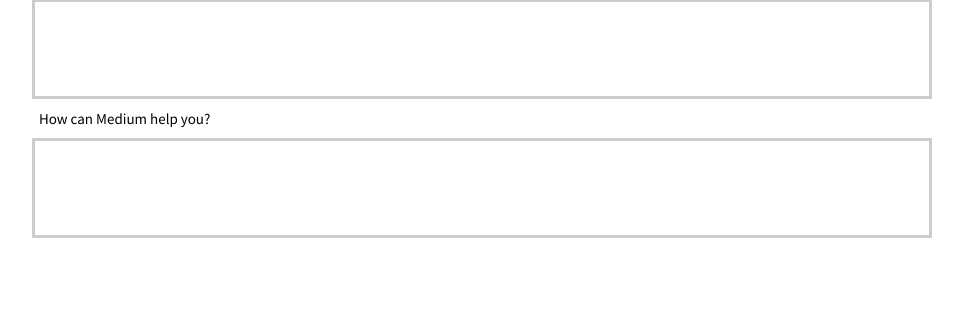
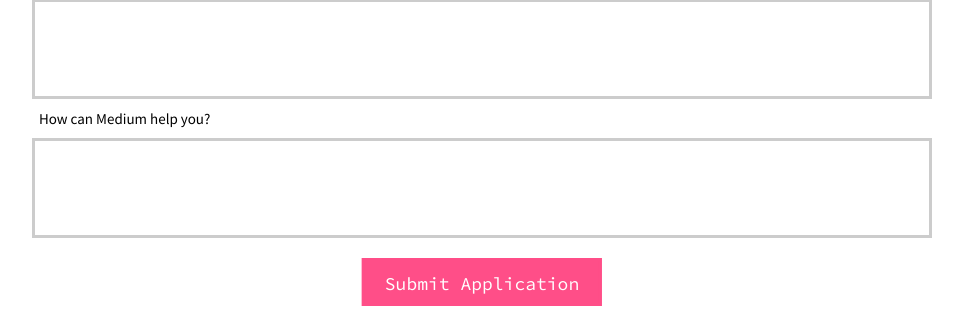
Before and after one commit to cornell-medium/django-backend, a Django app: page /apply/ in a window 1280 px wide. Shown: the part 828-1140 px from the top of the page, without its empty margins (158-1121 px from the left). Before the commit the page ends 1066 px from the top, so only its background shows below. Run offline with Django 3.2, Linux system fonts and the light colour scheme; style sheets or scripts are compiled from the project's sources.

Commit message:
Updated form again

```diff
--- a/static/css/apply.css
+++ b/static/css/apply.css
@@ -57,8 +57,7 @@ div#positions {
 
 form {
   position: relative;
-  top: 10px;
-  /* Radio button inner circle */ }
+  top: 10px; }
   form div.radio-group {
     padding-left: 10px; }
   form div.radio-indicator {
@@ -83,6 +82,17 @@ form {
     form div.radio-single label {
       position: relative;
       top: -6px; }
+  form div.radio-single input:focus ~ div.radio-indicator div {
+    background: #ff4e88; }
+  form div.radio-single input:checked ~ div.radio-indicator div {
+    background: #ff4e88; }
+  form div.radio-single div.radio-indicator:after {
+    top: 7px;
+    left: 7px;
+    width: 6px;
+    height: 6px;
+    border-radius: 50%;
+    background: #DDD; }
   form input[type=text] {
     outline: none;
     display: block;
@@ -107,17 +117,22 @@ form {
     width: 21px;
     height: 20px;
     opacity: 0; }
-  form div.radio-single input:focus ~ div.radio-indicator div {
-    background: #ff4e88; }
-  form div.radio-single input:checked ~ div.radio-indicator div {
-    background: #ff4e88; }
-  form div.radio-single div.radio-indicator:after {
-    top: 7px;
-    left: 7px;
-    width: 6px;
-    height: 6px;
-    border-radius: 50%;
-    background: #DDD; }
+  form input[type=submit] {
+    position: relative;
+    left: 50%;
+    transform: translateX(-50%);
+    border: 3px solid #ff4e88;
+    background: #ff4e88;
+    color: white;
+    font-family: 'Source Code Pro';
+    font-size: 18px;
+    margin-top: 10px;
+    padding: 11px 20px 8px 20px;
+    transition: ease-in-out 0.1s; }
+  form input[type=submit]:hover {
+    background: white;
+    color: #ff4e88;
+    cursor: pointer; }
   form label {
     margin-left: 7px;
     font-family: 'Source Sans Pro';
--- a/static/scss/apply.scss
+++ b/static/scss/apply.scss
@@ -113,6 +113,20 @@ form {
 			top: -6px;
 		}
 	}
+	div.radio-single input:focus ~ div.radio-indicator div {
+		background: $pink;
+	}
+	div.radio-single input:checked ~ div.radio-indicator div {
+			background: $pink;
+	}
+	div.radio-single div.radio-indicator:after {
+		top: 7px;
+		left: 7px;
+		width: 6px;
+		height: 6px;
+		border-radius: 50%;
+		background: #DDD;
+	}
 	input[type=text]  {
 		outline: none;
 		display: block;
@@ -140,23 +154,23 @@ form {
 		height: 20px;
 		opacity: 0;
 	}
-
-	div.radio-single input:focus ~ div.radio-indicator div {
+	input[type=submit] {
+		position: relative;
+		left: 50%;
+		transform: translateX(-50%);
+		border: 3px solid $pink;
 		background: $pink;
+		color: white;
+		font-family: 'Source Code Pro';
+		font-size: 18px;
+		margin-top: 10px;
+		padding: 11px 20px 8px 20px;
+		transition: ease-in-out 0.1s;
 	}
-
-	div.radio-single input:checked ~ div.radio-indicator div {
-			background: $pink;
-	}
-
-	/* Radio button inner circle */
-	div.radio-single div.radio-indicator:after {
-		top: 7px;
-		left: 7px;
-		width: 6px;
-		height: 6px;
-		border-radius: 50%;
-		background: #DDD;
+	input[type=submit]:hover {
+		background: white;
+		color: $pink;
+		cursor: pointer;
 	}
 
 	label {
--- a/templates/apply.html
+++ b/templates/apply.html
@@ -73,6 +73,8 @@
 
 	<label>How can Medium help you?</label>
 	<textarea></textarea>
+
+	<input type="submit" value="Submit Application" name="subscribe">
 </form>
 </div>
 
--- a/templates/index.html
+++ b/templates/index.html
@@ -61,6 +61,7 @@
 						<div class="response" id="mce-success-response" style="display:none"></div>
 					</div>
 			</form>
+			<a id="join-us" href="{% url 'apply' %}">Or submit an application online &rarr;</a>
 		</div>
 	</div>
 	</div>
```
Also changed, not shown: static/css/home.css (+14 -0 lines), static/scss/home.scss (+14 -0 lines).
